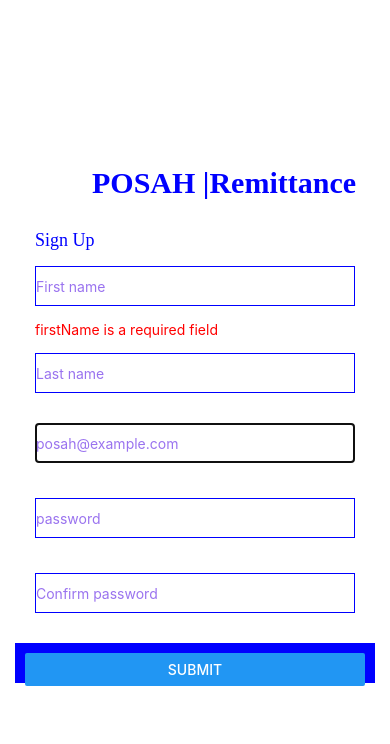
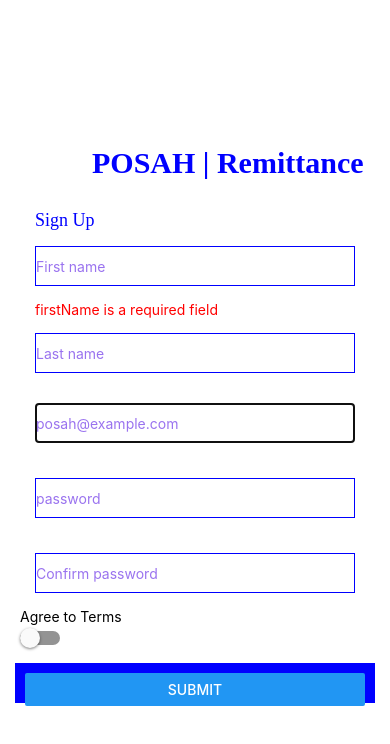
Before and after one commit to omefire/posah-remittances, a React Native app: screen / in a window 390 px wide. Shown: the top 744 px of the page. Built offline with nearby package versions, Linux system fonts and the light colour scheme; what react-native would draw is missing.

Commit message:
final signUp

```diff
--- a/SignUp.tsx
+++ b/SignUp.tsx
@@ -7,6 +7,7 @@ import {
   Text,
   View,
   StyleSheet,
+  Switch,
 } from "react-native";
 import { Formik } from "formik";
 import * as yup from "yup";
@@ -30,16 +31,40 @@ const validationSchema = yup.object({
     .test("passwords-match", "Passwords must match ", function (value) {
       return this.parent.password === value;
     }),
+  agreeToTerms: yup
+    .boolean()
+    .label("Terms")
+    .test(
+      "is-true",
+      "Must agree to terms to continue",
+      (value) => value === true
+    ),
 
   // createdOn: yup.date().default(function() {
   //   return new Date();
   // }),
 });
+const StyledSwitch = ({ formikKey, formikProps, label, ...rest }) => (
+  <View style={{ marginHorizontal: 20 }}>
+    <Text style={{ marginBottom: 3 }}>{label}</Text>
+    <Switch
+      style={{ marginRight: 330 }}
+      value={formikProps.values[formikKey]}
+      onValueChange={(value) => {
+        formikProps.setFieldValue(formikKey, value);
+      }}
+      {...rest}
+    />
+    <Text style={{ color: "red" }}>
+      {formikProps.touched[formikKey] && formikProps.errors[formikKey]}
+    </Text>
+  </View>
+);
 
 export default () => (
   <SafeAreaView style={styles.container}>
     <View>
-      <Text style={styles.appTitleLarge}>POSAH |Remittance</Text>
+      <Text style={styles.appTitleLarge}>POSAH | Remittance</Text>
     </View>
 
     <View>
@@ -52,13 +77,15 @@ export default () => (
         passwordConfirmation: "",
         firstName: "",
         lastName: "",
+        agreeToTerms: false,
       }}
       onSubmit={(values, actions) => {
         alert(JSON.stringify(values));
+
+        actions.resetForm();
         setTimeout(() => {
           actions.setSubmitting(false);
         }, 1000);
-        actions.resetForm();
       }}
       validationSchema={validationSchema}
     >
@@ -151,6 +178,12 @@ export default () => (
             </Text>
           </View>
 
+          <StyledSwitch
+            label="Agree to Terms"
+            formikKey="agreeToTerms"
+            formikProps={formikProps}
+          />
+
           {formikProps.isSubmitting ? (
             <ActivityIndicator />
           ) : (
```
